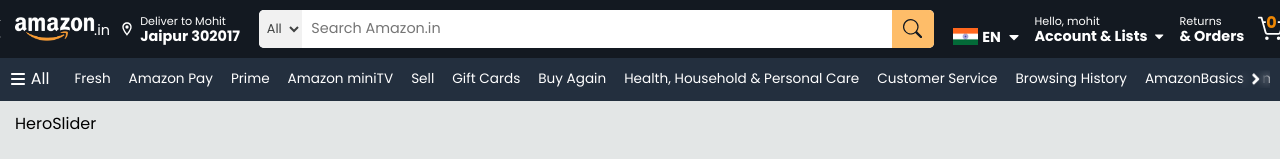
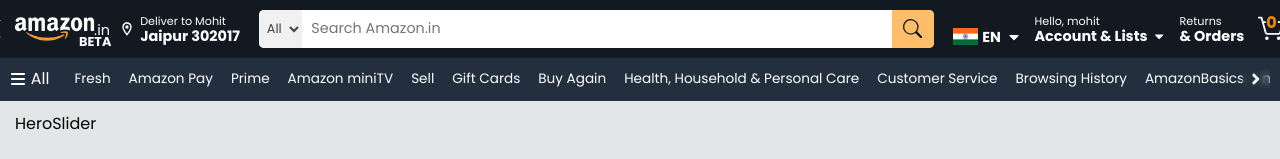
Before and after one commit to 25mohit/amazon-frontend, a React (Vite) app: page / in a window 1280 px wide. Shown: the top 159 px of the page. Built offline with nearby package versions, Linux system fonts and the light colour scheme.

Commit message:
BETA Tag added in Navbar

```diff
--- a/src/Style.css
+++ b/src/Style.css
@@ -10,6 +10,13 @@
     display: flex;
     position: relative;
     text-decoration: none;
+}
+.logo .beta{
+    color: white;
+    position: absolute;
+    bottom: -10px;
+    right: 0;
+    font-size: 0.8rem;
 }
 .logo > img{
     width: 80%;
--- a/src/components/Utils/Helpers/MainNavbar/NavbarBelt.jsx
+++ b/src/components/Utils/Helpers/MainNavbar/NavbarBelt.jsx
@@ -21,6 +21,7 @@
         <Link to='/' className="logo">
           <img src="/Assets/Images/logo.png" alt="" />
           <span>.in</span>
+          <b className="beta" title="This Project is in Development Currently!">BETA</b>
         </Link>
         <div className="user-location aic fx">
           <MdOutlineLocationOn />
```
